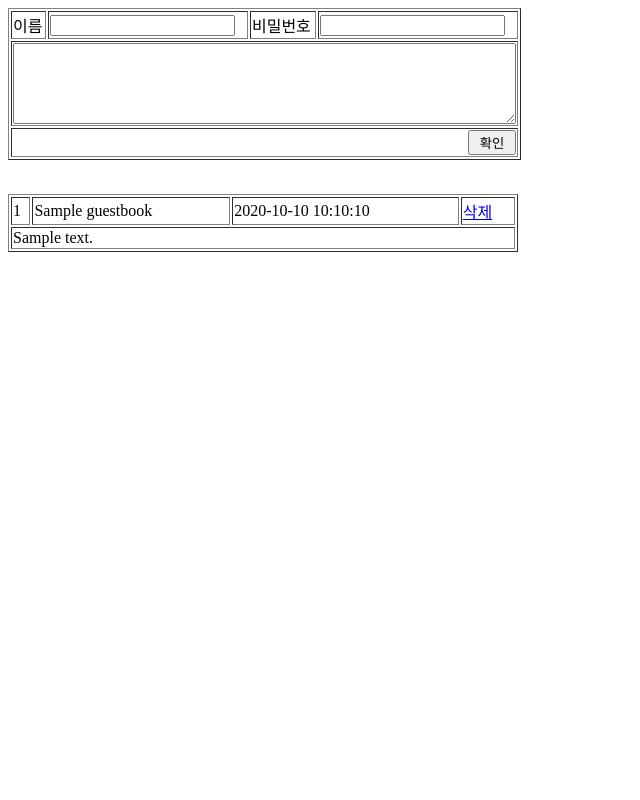
After one commit to overid40/python_ch3, a Django app: template templates/guestbook/index.html in a window 1280 px wide. The commit adds this page. Shown: the whole page, without its empty margins (0-640 px from the left). Run offline with Django 3.2, Linux system fonts and the light colour scheme; the template is opened without the code that fills it: most values are stand-ins (such as "Sample title", 1, 10 or a date in 2020); some libraries are stand-ins or nearby versions.

Commit message:
6/28 수업 guestbook 완성

```diff
--- a/emaillist/views.py
+++ b/emaillist/views.py
@@ -6,12 +6,12 @@ from emaillist.models import Emaillist
 
 def index(request):
     emaillist_list = Emaillist.objects.all().order_by('-id')
-    data = {'emaillist_list':emaillist_list}
-    return render(request, 'index.html', data)
+    data = {'emaillist_list': emaillist_list}
+    return render(request, 'emaillist/index.html', data)
 
 
 def form(request):
-    return render(request, 'form.html')
+    return render(request, 'emaillist/form.html')
 
 
 def add(request):
--- a/python_ch3/settings.py
+++ b/python_ch3/settings.py
@@ -37,7 +37,9 @@ INSTALLED_APPS = [
     'django.contrib.sessions',
     'django.contrib.messages',
     'django.contrib.staticfiles',
-    'emaillist'
+    'mathfilters',
+    'emaillist',
+    'guestbook'
 ]
 
 MIDDLEWARE = [
@@ -55,7 +57,7 @@ ROOT_URLCONF = 'python_ch3.urls'
 TEMPLATES = [
     {
         'BACKEND': 'django.template.backends.django.DjangoTemplates',
-        'DIRS': [],
+        'DIRS': [os.path.join(BASE_DIR, 'templates')],
         'APP_DIRS': True,
         'OPTIONS': {
             'context_processors': [
--- a/emaillist/templates/form.html
+++ b/templates/emaillist/form.html
@@ -17,7 +17,7 @@
 	</form>
 	<br>
 	<p>
-		<a href="emaillist"> 리스트 바로가기 </a>
+		<a href="/emaillist"> 리스트 바로가기 </a>
 	</p>
 </body>
 </html>
--- /dev/null
+++ b/templates/guestbook/index.html
@@ -0,0 +1,39 @@
+{% load mathfilters %}
+<html>
+<head>
+<meta http-equiv="Content-Type" content="text/html; charset=UTF-8">
+<title>방명록</title>
+</head>
+<body>
+	<form action="/guestbook/add" method="post">{% csrf_token %}
+		<table border=1 width=500>
+			<tr>
+				<td>이름</td><td><input type="text" name="name"></td>
+				<td>비밀번호</td><td><input type="password" name="password"></td>
+			</tr>
+			<tr>
+				<td colspan=4><textarea name="message" cols=60 rows=5></textarea></td>
+			</tr>
+			<tr>
+				<td colspan=4 align=right><input type="submit" VALUE=" 확인 "></td>
+			</tr>
+		</table>
+	</form>
+	{% for guestbook in guestbook_list %}
+	<br>
+	<table width=510 border=1>
+		<tr>
+			<td>{{ guestbook_list.count | add:1 | sub:forloop.counter }}</td>
+			<td>{{ guestbook.name }}</td>
+			<td>{{ guestbook.regdate|date:'Y-m-d H:i:s' }}</td>
+			<td><a href="/guestbook/deleteform?id={{guestbook.id}}">삭제</a></td>
+		</tr>
+		<tr>
+			<td colspan=4>
+				{{guestbook.message|linebreaksbr }}
+			</td>
+		</tr>
+	</table>
+	{% endfor %}
+</body>
+</html>
```
Also changed, not shown: python_ch3/urls.py (+11 -4 lines), templates/guestbook/deleteform.html (added, +19 -0 lines), templates/emaillist/index.html (renamed from emaillist/templates/index.html).
